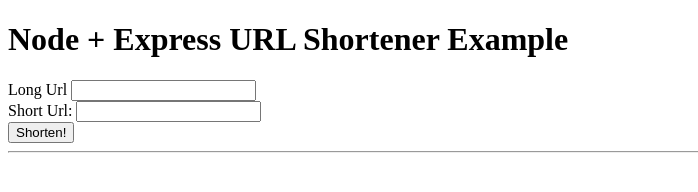
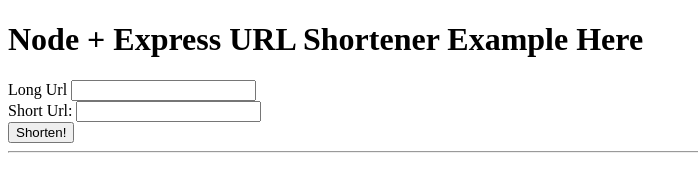
Before and after one commit to brilam8/sharpener, a plain HTML site: page public/index.html in a window 1280 px wide. Shown: the whole page, without its empty margins (0-698 px from the left). Drawn offline with Linux system fonts and the light colour scheme.

Commit message:
Grammatically Cool

```diff
--- a/public/index.html
+++ b/public/index.html
@@ -5,7 +5,7 @@
     <title>Node + Express + URL Shortener example</title>
   </head>
   <body>
-    <h1>Node + Express URL Shortener Example</h1>
+    <h1>Node + Express URL Shortener Example Here</h1>
     <form id="recordForm">
         <div>
           <label for="longUrl">Long Url</label>
```
